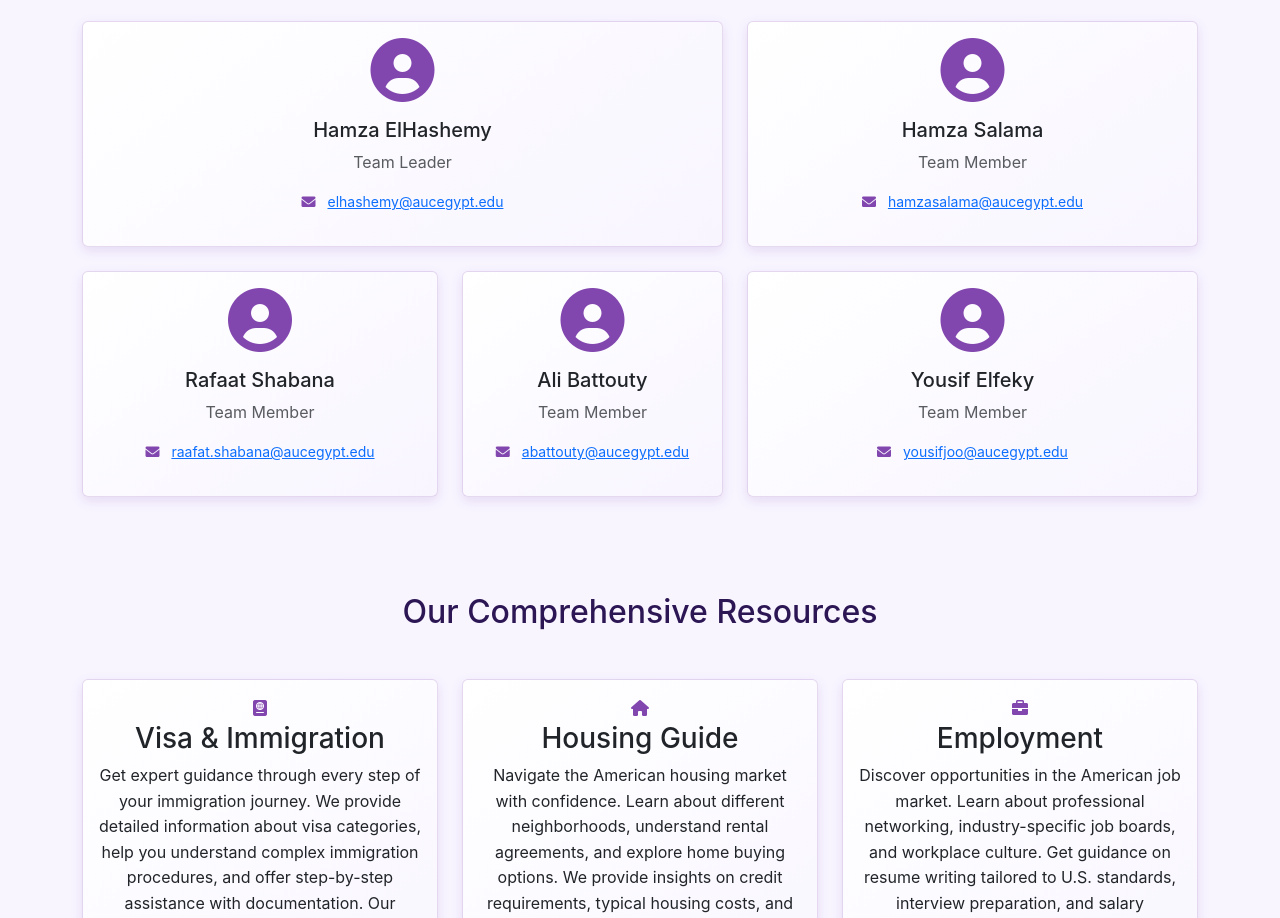
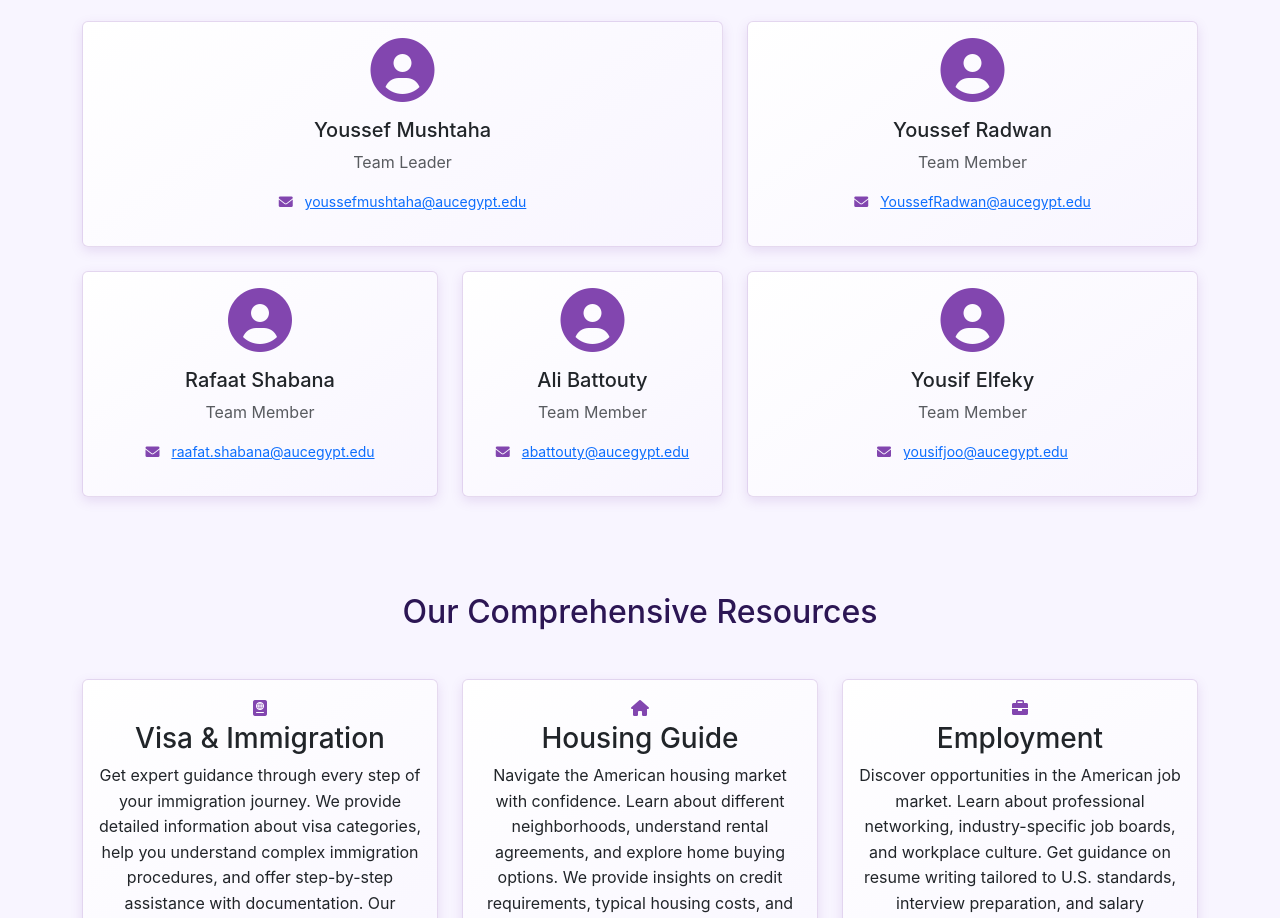
Before and after one commit to youssefmushtaha/US-pathways, a plain HTML site: page index.html in a window 1280 px wide. Shown: the part 1187-2105 px from the top of the page. Drawn offline with nearby package versions, Linux system fonts and the light colour scheme.

Commit message:
Update index.html

```diff
--- a/index.html
+++ b/index.html
@@ -138,11 +138,11 @@
                             <div class="mb-3">
                                 <i class="fas fa-user-circle fa-4x text-primary"></i>
                             </div>
-                            <h5 class="card-title">Hamza ElHashemy</h5>
+                            <h5 class="card-title">Youssef Mushtaha</h5>
                             <p class="card-text text-muted">Team Leader</p>
                             <p class="small">
                                 <i class="fas fa-envelope me-2"></i>
-                                <a href="mailto:elhashemy@aucegypt.edu">elhashemy@aucegypt.edu</a>
+                                <a href="mailto:youssefmushtaha@aucegypt.edu">youssefmushtaha@aucegypt.edu</a>
 
                             </p>
                         </div>
@@ -154,11 +154,11 @@
                             <div class="mb-3">
                                 <i class="fas fa-user-circle fa-4x text-primary"></i>
                             </div>
-                            <h5 class="card-title">Hamza Salama</h5>
+                            <h5 class="card-title">Youssef Radwan</h5>
                             <p class="card-text text-muted">Team Member</p>
                             <p class="small">
                                 <i class="fas fa-envelope me-2"></i>
-                                <a href="mailto:hamzasalama@aucegypt.edu">hamzasalama@aucegypt.edu</a>
+                                <a href="mailto:hamzasalama@aucegypt.edu">YoussefRadwan@aucegypt.edu</a>
                             </p>
                         </div>
                     </div>
```
